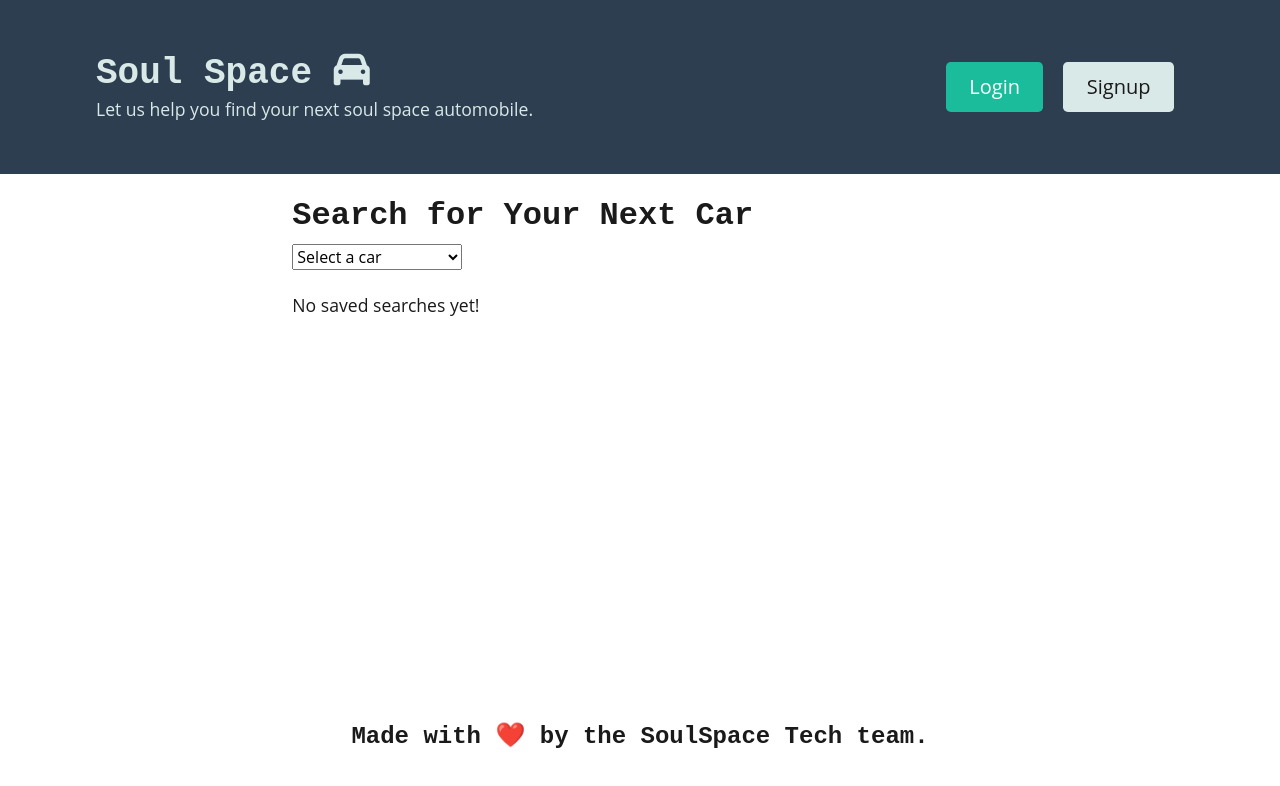
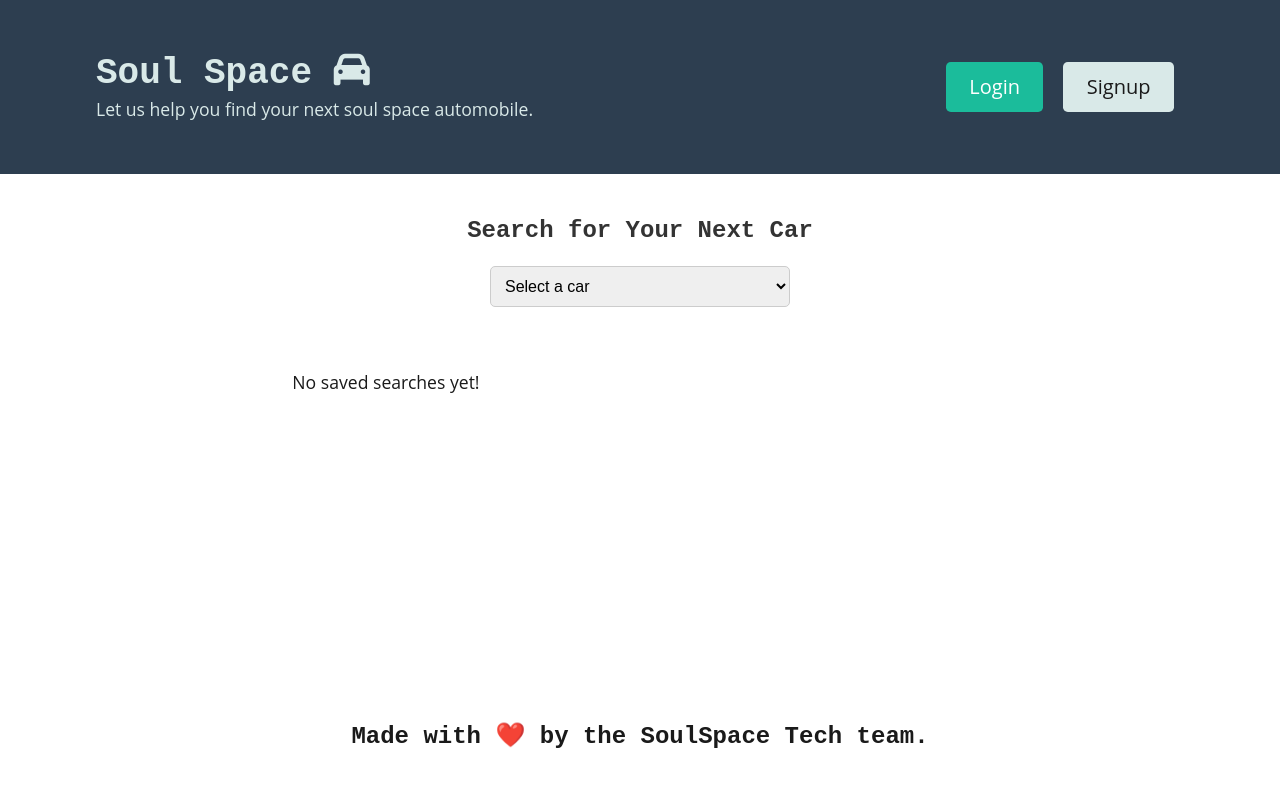
Before and after one commit to ksytwu100/soulSpace, a React (Vite) app in the folder client/: page / in a window 1280 px wide. Shown: the top 786 px of the page. Built offline with nearby package versions, Linux system fonts and the light colour scheme.

Commit message:
refactor CarSearch component

```diff
--- a/client/src/components/CarSearch/index.jsx
+++ b/client/src/components/CarSearch/index.jsx
@@ -123,6 +123,68 @@ const carData = {
   },
 };
 
+const styles = {
+  container: {
+    maxWidth: "800px",
+    margin: "0 auto",
+    padding: "20px",
+    fontFamily: "'Arial', sans-serif",
+  },
+  heading: {
+    textAlign: "center",
+    fontSize: "24px",
+    marginBottom: "20px",
+    color: "#333",
+  },
+  searchContainer: {
+    marginBottom: "20px",
+    textAlign: "center",
+  },
+  select: {
+    padding: "10px",
+    fontSize: "16px",
+    borderRadius: "5px",
+    border: "1px solid #ccc",
+    width: "100%",
+    maxWidth: "300px",
+  },
+  card: {
+    border: "1px solid #ddd",
+    borderRadius: "10px",
+    padding: "20px",
+    backgroundColor: "#fff",
+    boxShadow: "0 4px 6px rgba(0, 0, 0, 0.1)",
+    textAlign: "center",
+  },
+  cardTitle: {
+    fontSize: "20px",
+    marginBottom: "10px",
+    color: "#444",
+  },
+  image: {
+    width: "100%",
+    maxWidth: "400px",
+    height: "auto",
+    borderRadius: "10px",
+    marginBottom: "15px",
+  },
+  text: {
+    fontSize: "16px",
+    color: "#555",
+    marginBottom: "10px",
+  },
+  button: {
+    backgroundColor: "#007BFF",
+    color: "#fff",
+    border: "none",
+    padding: "10px 20px",
+    fontSize: "16px",
+    borderRadius: "5px",
+    cursor: "pointer",
+    marginTop: "10px",
+  },
+};
+
 const CarSearch = ({ onSave }) => {
   const [selectedCar, setSelectedCar] = useState("");
   const [carDetails, setCarDetails] = useState(null);
@@ -134,9 +196,14 @@ const CarSearch = ({ onSave }) => {
   };
 
   return (
-    <div>
-      <h2>Search for Your Next Car</h2>
-      <select value={selectedCar} onChange={handleSelectCar}>
+    <div style={styles.container}>
+      <h2 style={styles.heading}>Search for Your Next Car</h2>
+      <div style={styles.searchContainer}>
+        <select
+          value={selectedCar}
+          onChange={handleSelectCar}
+          style={styles.select}
+        >
           <option value="">Select a car</option>
           {Object.keys(carData).map((car) => (
             <option key={car} value={car}>
@@ -144,19 +211,29 @@ const CarSearch = ({ onSave }) => {
             </option>
           ))}
         </select>
+      </div>
 
       {carDetails && (
-        <div>
-          <h3>{selectedCar}</h3>
+        <div style={styles.card}>
+          <h3 style={styles.cardTitle}>{selectedCar}</h3>
           <img
             src={`/images/${carDetails.image}`}
             alt={selectedCar}
-            style={{ width: "300px", height: "200px" }}
+            style={styles.image}
           />
-          <p>Value: {carDetails.value}</p>
-          <p>Year: {carDetails.year}</p>
-          <p>Description: {carDetails.description}</p>
-          <button onClick={() => onSave({ ...carDetails, title: selectedCar })}>
+          <p style={styles.text}>
+            <strong>Value:</strong> {carDetails.value}
+          </p>
+          <p style={styles.text}>
+            <strong>Year:</strong> {carDetails.year}
+          </p>
+          <p style={styles.text}>
+            <strong>Description:</strong> {carDetails.description}
+          </p>
+          <button
+            onClick={() => onSave({ ...carDetails, title: selectedCar })}
+            style={styles.button}
+          >
             Save Search
           </button>
         </div>
```
Lines whose indentation alone changed are shown as unchanged.
